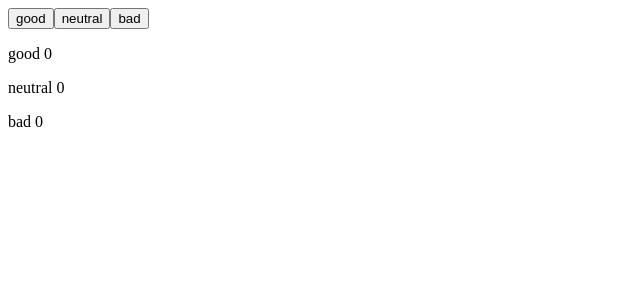
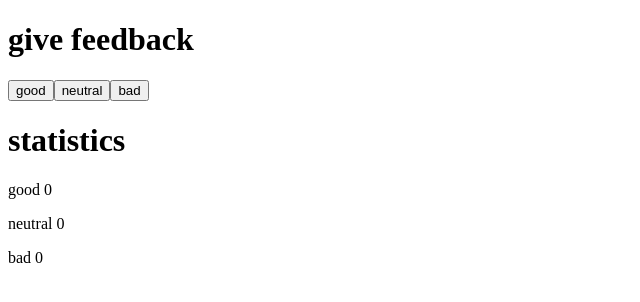
Before and after one commit to emppu-dev/fullstackopen, a React (Vite) app in the folder osa1/unicafe/: page / in a window 1280 px wide. Shown: the top 302 px of the page, without its empty margins (0-640 px from the left). Built offline with nearby package versions, Linux system fonts and the light colour scheme.

Commit message:
Added titles

```diff
--- a/osa1/unicafe/src/App.jsx
+++ b/osa1/unicafe/src/App.jsx
@@ -26,11 +26,12 @@ const App = () => {
   return (
     <div>
       <div>
-
+        <h1>give feedback</h1>
         <Button clickFunction={handleGood} text='good' />
         <Button clickFunction={handleNeutral} text='neutral' />
         <Button clickFunction={handleBad} text='bad' />
         <br />
+        <h1>statistics</h1>
         <p>good {good}</p>
         <p>neutral {neutral}</p>
         <p>bad {bad}</p>
```
